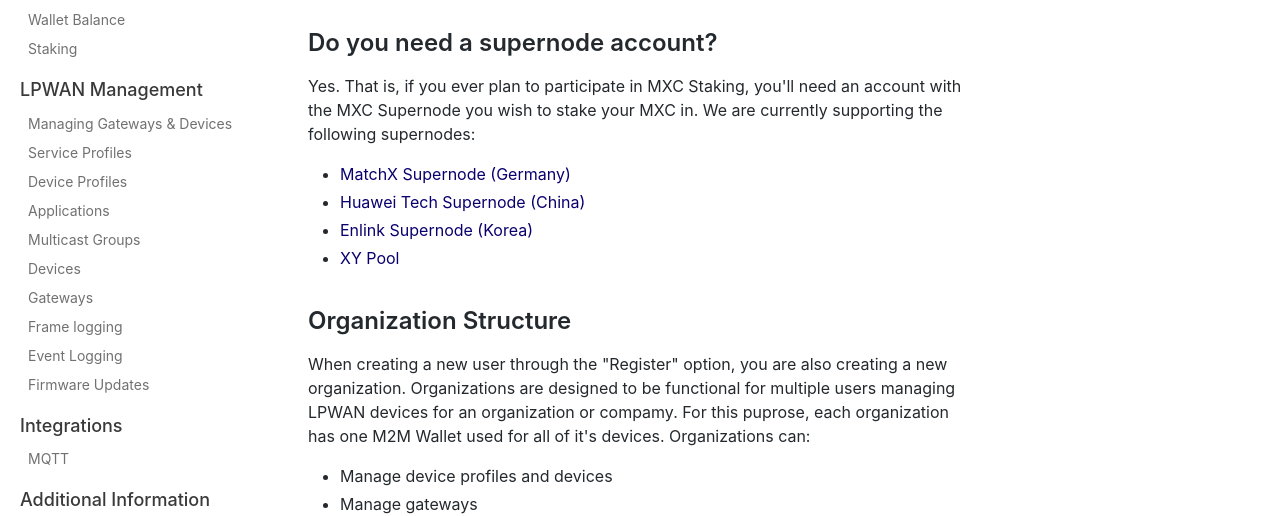
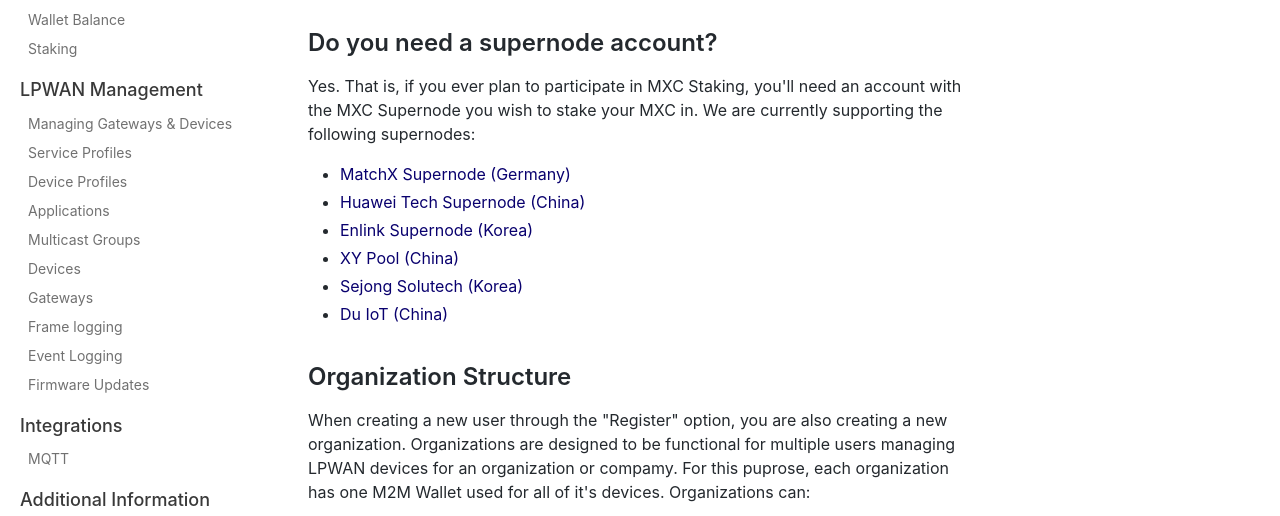
Before and after one commit to mxc-foundation/documentation, a plain HTML site: page docs/en/startingUser.html in a window 1280 px wide. Shown: the part 226-742 px from the top of the page. Drawn offline with nearby package versions, Linux system fonts and the light colour scheme.

Commit message:
Deploy website
Deploy website version based on 231d17ade85225b385a94a10ebf6182fb6cab34c

```diff
--- a/docs/en/startingUser.html
+++ b/docs/en/startingUser.html
@@ -73,7 +73,9 @@
 <li><a href="https://lora.supernode.matchx.io">MatchX Supernode (Germany)</a></li>
 <li><a href="https://www.hunanhuaweikeji.com">Huawei Tech Supernode (China)</a></li>
 <li><a href="https://lora.rosanetworks.com">Enlink Supernode (Korea)</a></li>
-<li><a href="https://mxcxy.com">XY Pool</a></li>
+<li><a href="https://mxcxy.com">XY Pool (China)</a></li>
+<li><a href="https://k-supernode.com/">Sejong Solutech (Korea)</a></li>
+<li><a href="https://supernode.iot-ducapital.net/">Du IoT (China)</a></li>
 </ul>
 <h2><a class="anchor" aria-hidden="true" id="organization-structure"></a><a href="#organization-structure" aria-hidden="true" class="hash-link"><svg class="hash-link-icon" aria-hidden="true" height="16" version="1.1" viewBox="0 0 16 16" width="16"><path fill-rule="evenodd" d="M4 9h1v1H4c-1.5 0-3-1.69-3-3.5S2.55 3 4 3h4c1.45 0 3 1.69 3 3.5 0 1.41-.91 2.72-2 3.25V8.59c.58-.45 1-1.27 1-2.09C10 5.22 8.98 4 8 4H4c-.98 0-2 1.22-2 2.5S3 9 4 9zm9-3h-1v1h1c1 0 2 1.22 2 2.5S13.98 12 13 12H9c-.98 0-2-1.22-2-2.5 0-.83.42-1.64 1-2.09V6.25c-1.09.53-2 1.84-2 3.25C6 11.31 7.55 13 9 13h4c1.45 0 3-1.69 3-3.5S14.5 6 13 6z"></path></svg></a>Organization Structure</h2>
 <p>When creating a new user through the &quot;Register&quot; option, you are also creating a new organization. Organizations are designed to be functional for multiple users managing LPWAN devices for an organization or compamy. For this puprose, each organization has one M2M Wallet used for all of it's devices. Organizations can:</p>
```
Also changed, not shown: docs/en/startingUser/index.html (+3 -1 lines).
